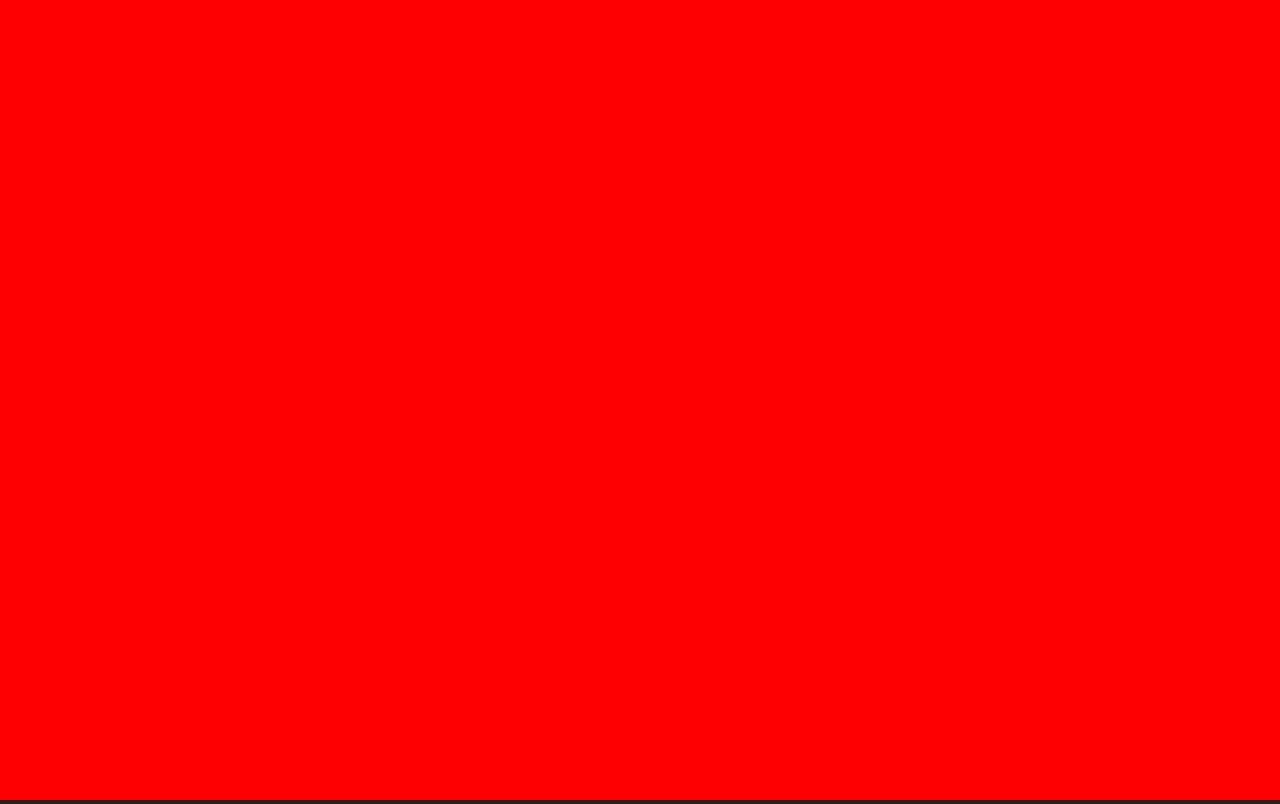
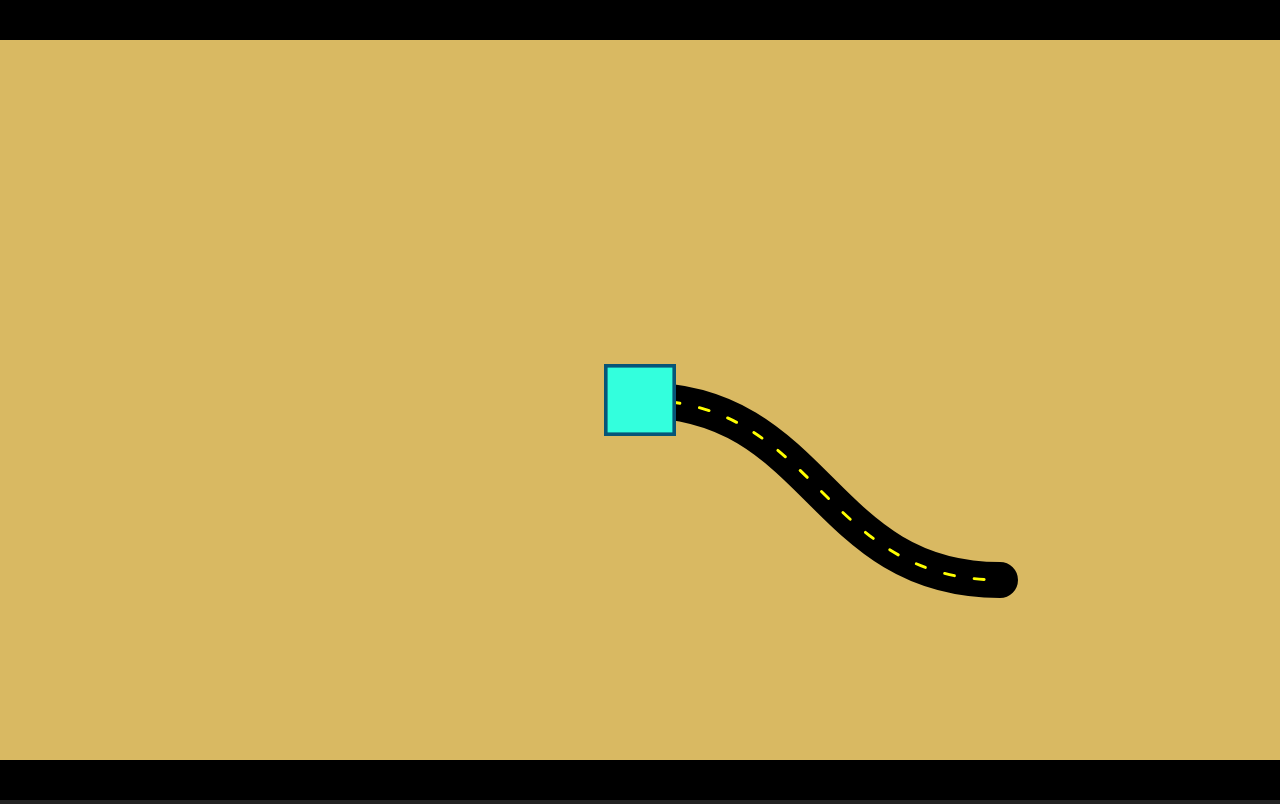
Before and after one commit to devsai9/AOOD-GamePad-2025, a plain HTML site: page index.html in a window 1280 px wide. Drawn offline with Linux system fonts and the light colour scheme.

Commit message:
Graphics backend update

```diff
--- a/graphics.js
+++ b/graphics.js
@@ -1,5 +1,6 @@
 const canvas = document.createElement("canvas");
 const ctx = canvas.getContext("2d");
+canvas.textContent = "Your ancient browser doesn't support canvas";
 
 /*
 
@@ -18,42 +19,80 @@ Origin at center of screen
 
 */
 
-const MIN_PIX_COUNT = 256;
+export const CapStyle = Object.freeze({
+    BUTT: "butt",
+    ROUND: "round",
+    SQUARE: "square"
+});
+
+const ScreenProxy = {
+    offsetX: 0,
+    offsetY: 0,
+    scale: 1
+};
+const RATIO = 16 / 9;
 
 function handleResize() {
     const width = window.innerWidth;
     const height = window.innerHeight;
-    const ratio = width / height;
 
-    if (width >= height) {
-        canvas.width = MIN_PIX_COUNT * ratio;
-        canvas.height = MIN_PIX_COUNT;
-    }
-    else {
-        canvas.width = MIN_PIX_COUNT;
-        canvas.height = MIN_PIX_COUNT / ratio;
-    }
+    canvas.width = width * window.devicePixelRatio;
+    canvas.height = height * window.devicePixelRatio;
+
+    ScreenProxy.offsetX = canvas.width / 2;
+    ScreenProxy.offsetY = canvas.height / 2;
+    ScreenProxy.scale = ((width / height >= RATIO) ? canvas.height : canvas.width / RATIO) * 0.5;
 }
 
 handleResize();
 window.addEventListener("resize", handleResize);
 document.body.appendChild(canvas);
 
+function transformX(x) {
+    return x * ScreenProxy.scale + ScreenProxy.offsetX;
+}
+
+function transformY(y) {
+    return y * ScreenProxy.scale + ScreenProxy.offsetY;
+}
+
+function transformK(k) {
+    return k * ScreenProxy.scale;
+}
 
 // Exports
 
-export function drawImage(image, x, y) {
-    const [dx, dy] = lastModifier();
-    ctx.drawImage(image, x + Math.round(canvas.width / 2) + dx, y + Math.round(canvas.height / 2) + dy);
+/**
+ * @param { ImageBitmap } image
+ * @param { number } x
+ * @param { number } y
+ */
+export function drawImage(image, [x, y]) {
+    ctx.drawImage(
+        image,
+        transformX(x),
+        transformY(y),
+        transformK(image.width),
+        transformK(image.height)
+    );
 }
 
-export function fillRect(x, y, w, h) {
-    const [dx, dy] = lastModifier();
-    ctx.fillRect(x + Math.round(canvas.width / 2) + dx, y + Math.round(canvas.height / 2) + dy, w, h);
+export function fillRect([x, y], w, h) {
+    const s = ScreenProxy.scale;
+    ctx.fillRect(
+        transformX(x),
+        transformY(y),
+        transformK(w),
+        transformK(h)
+    );
 }
 
-export function setColor(color) {
+export function setFill(color) {
     ctx.fillStyle = color;
+}
+
+export function setStroke(color) {
+    ctx.strokeStyle = color;
 }
 
 export function clear(color="#000000") {
@@ -66,17 +105,76 @@ export function clear(color="#000000") {
 export function width() { return canvas.width; }
 export function height() { return canvas.height; }
 
-const modifiers = [];
-
-function lastModifier() {
-    const res = modifiers[modifiers.length - 1];
-    if (res === undefined) return [0, 0];
-    return res;
+export function _ctx() {
+    return ctx;
 }
 
-export function pushModifier(x, y) {
-    modifiers.push([x, y]);
+export function ratio() {
+    return RATIO;
 }
-export function restore() {
-    modifiers.pop();
+
+export function maskEdge() {
+    const currentRatio = canvas.width / canvas.height;
+    ctx.fillStyle = "#000000";
+    if (currentRatio > RATIO) {
+        // Too wide
+        const edge = -RATIO * ScreenProxy.scale + ScreenProxy.offsetX;
+        ctx.fillRect(0, 0, edge, canvas.height);
+        ctx.fillRect(canvas.width - edge, 0, edge, canvas.height);
+    }
+    else {
+        // Too tall
+        const edge = -ScreenProxy.scale + ScreenProxy.offsetY;
+        ctx.fillRect(0, 0, canvas.width, edge);
+        ctx.fillRect(0, canvas.height - edge, canvas.width, edge);
+    }
 }
+
+export function beginPath() {
+    ctx.beginPath();
+}
+
+export function closePath() {
+    ctx.closePath();
+}
+
+export function moveTo([x, y]) {
+    ctx.moveTo(
+        transformX(x),
+        transformY(y)
+    );
+}
+
+export function lineTo([x, y]) {
+    ctx.lineTo(
+        transformX(x),
+        transformY(y)
+    );
+}
+
+export function bezierTo([cx1, cy1], [cx2, cy2], [x, y]) {
+    ctx.bezierCurveTo(
+        transformX(cx1),
+        transformY(cy1),
+        transformX(cx2),
+        transformY(cy2),
+        transformX(x),
+        transformY(y)
+    );
+}
+
+export function stroke() {
+    ctx.stroke();
+}
+
+export function fill() {
+    ctx.fill();
+}
+
+export function setLineWidth(w) {
+    ctx.lineWidth = transformK(w);
+}
+
+export function setLineCap(s) {
+    ctx.lineCap = s;
+}
--- a/main.js
+++ b/main.js
@@ -1,7 +1,50 @@
 import * as G from "./graphics.js";
 
+/*
+
+- Palette for different biomes -
+[Plains]
+bg: #8de645
+
+[Desert]
+bg: #d9b962
+
+*/
+
 function draw() {
-    G.clear("#ff0000");
+    G.clear("#d9b962");
+
+    G.setLineCap(G.CapStyle.ROUND);
+
+    G.beginPath();
+    G.setLineWidth(0.1);
+    G.moveTo([0, 0]);
+    G.bezierTo([0.5, 0], [0.5, 0.5], [1.0, 0.5]);
+    G.stroke();
+
+    G.beginPath();
+    G._ctx().setLineDash([10, 20]);
+    G.setStroke("#ffff00");
+    G.setLineWidth(0.008);
+    G.moveTo([0, 0]);
+    G.bezierTo([0.5, 0], [0.5, 0.5], [1.0, 0.5]);
+    G.stroke();
+
+    G.setFill("#075577");
+    G.fillRect([-0.1, -0.1], 0.2, 0.2);
+
+    G.setFill("#33ffdd");
+    G.fillRect([-0.09, -0.09], 0.18, 0.18);
+
+    // const ctx = G._ctx();
+
+    // ctx.lineWidth = 50;
+    // ctx.lineCap = "round";
+    // ctx.moveTo(0, 0);
+    // ctx.bezierCurveTo(500, 0, 500, 500, 1000, 500);
+
+    // ctx.stroke();
+    G.maskEdge();
 }
 
 draw();
--- a/styles.css
+++ b/styles.css
@@ -3,14 +3,15 @@
    margin: 0;
 }
 
-html,
-body {
+html, body {
    background-color: #222;
    height: 100vh;
    width: 100vw;
+   overflow: hidden;
 }
 
 canvas {
    height: 100%;
    width: 100%;
+   image-rendering: pixelated;
 }
```
